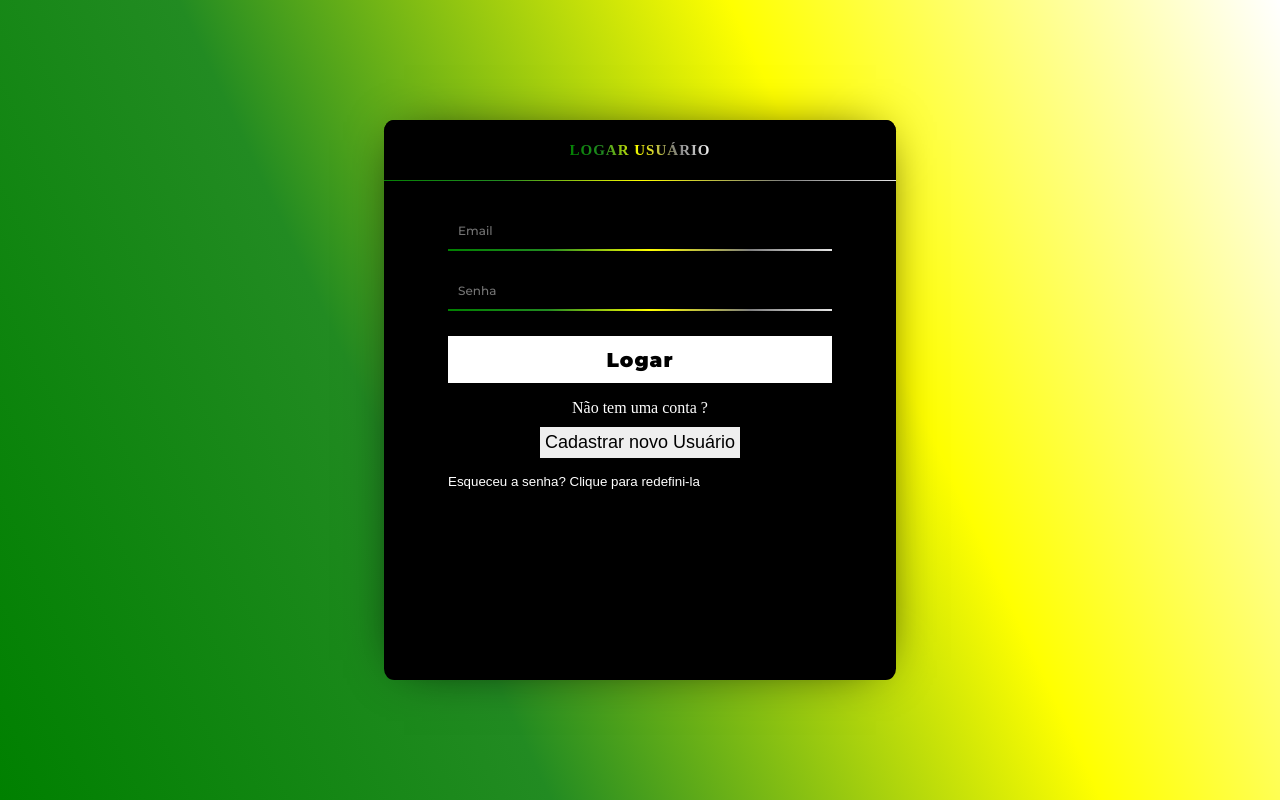
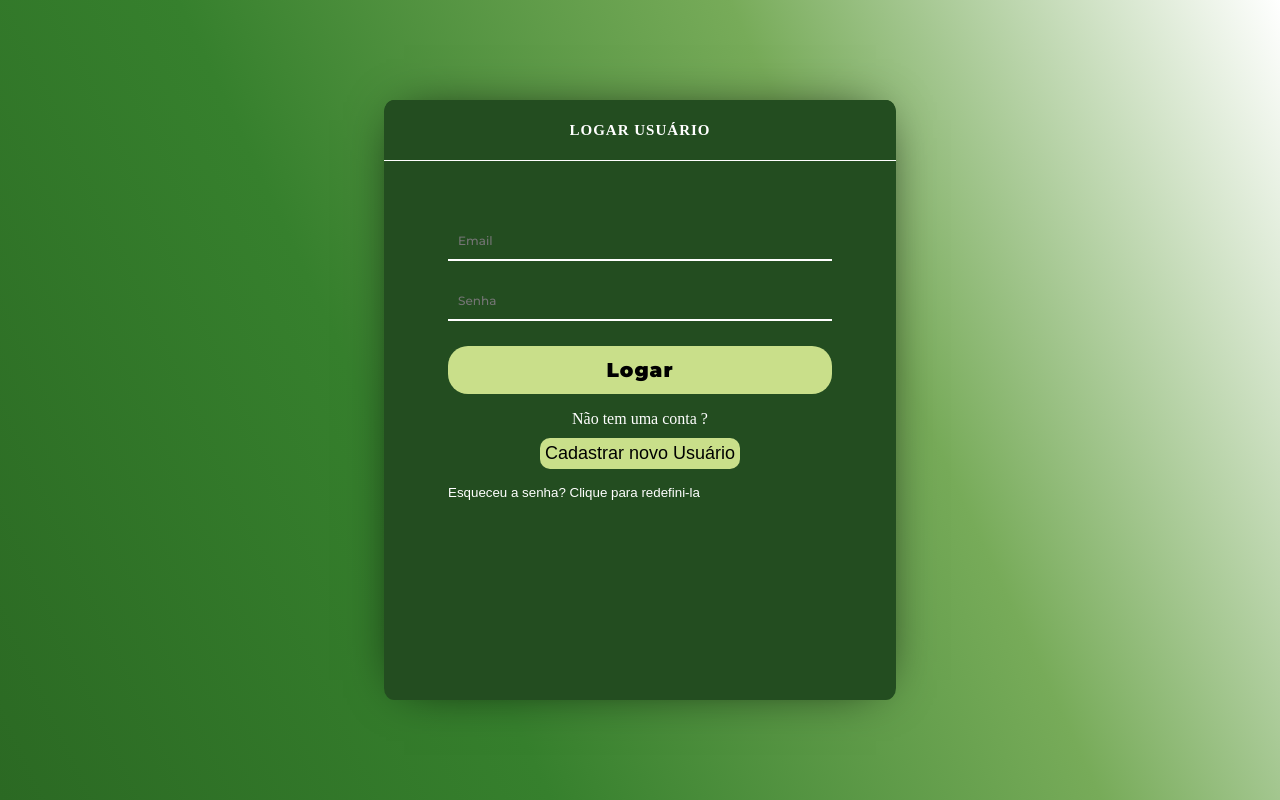
Before and after one commit to joaopedroalc/L4Pets-Front, a plain HTML site: page pages/Login/index.html in a window 1280 px wide. Drawn offline with Linux system fonts and the light colour scheme; a web font is replaced by a local one.

Commit message:
ajustes de css em cadastro e login user

```diff
--- a/pages/Login/index.html
+++ b/pages/Login/index.html
@@ -31,7 +31,7 @@
           <h2 id="form_header">Logar Usuário</h2>
         </div>
 
-        <div id="form_content_container">
+        <div id="form_content_container_login">
           <div id="form_content_inner_container">
             <input
               type="text"
--- a/pages/auth.css
+++ b/pages/auth.css
@@ -2,7 +2,7 @@ html,
 body {
   width: 100%;
   height: 100%;
-  background: -webkit-linear-gradient(25deg, #008000, #228b22, #ffff00, #fff);
+  background: -webkit-linear-gradient(25deg, #2b6923, #36802D, #77AB59, #fff);
 
   display: flex;
   justify-content: center;
@@ -26,9 +26,9 @@ body {
 
 #form_container {
   width: 40%;
-  height: 70%;
+  height: 75%;
 
-  background-color: #000;
+  background-color: #234D20;
   box-shadow: 0 0 50px -20px #000;
   border-radius: 2%;
 
@@ -50,15 +50,12 @@ body {
 
   border-bottom: 1px solid transparent;
   border-image: -webkit-linear-gradient(
-      5deg,
-      #008000,
-      #228b22,
-      #ffff00,
-      #808080,
+      2deg,
+      #fff,
       #fff
     )
     20;
-  background: #000;
+  background: #234D20;
 }
 
 #form_header {
@@ -70,18 +67,16 @@ body {
   letter-spacing: 1px;
 
   background: -webkit-linear-gradient(
-    25deg,
-    #008000,
-    #228b22,
-    #ffff00,
-    #808080,
+    2deg,
+    #fff,
     #fff
   );
   -webkit-background-clip: text;
   -webkit-text-fill-color: transparent;
 }
 
-#form_content_container {
+#form_content_container,
+#form_content_container_login{
   width: 100%;
   height: 90%;
 
@@ -92,6 +87,10 @@ body {
   align-items: center;
 
   padding-top: 30px;
+}
+
+#form_content_container_login{
+  padding-top: 60px;
 }
 
 #form_content_inner_container {
@@ -118,11 +117,8 @@ input {
   border-top-left-radius: 2%;
   border-top-right-radius: 2%;
   border-image: -webkit-linear-gradient(
-      25deg,
-      #008000,
-      #228b22,
-      #ffff00,
-      #808080,
+      2deg,
+      #fff,
       #fff
     )
     1;
@@ -143,8 +139,9 @@ input {
   height: 100%;
   float: left;
 
-  background: #fff;
+  background: #C9DF8A;
   color: #000;
+  border-radius: 20px;
 
   font-family: Montserrat;
   letter-spacing: 1px;
@@ -180,6 +177,8 @@ input {
   padding: 5px;
   font-size: 18px;
   border: none;
+  background-color: #C9DF8A;
+  border-radius: 10px;
 }
 
 .esqueciSenha {
@@ -191,5 +190,9 @@ input {
   background: none;
 }
 
-
-@
+#email,
+#password,
+#cellphone,
+#full_name{
+  background: none;
+}
```
Also changed, not shown: style.css (+17 -2 lines).
